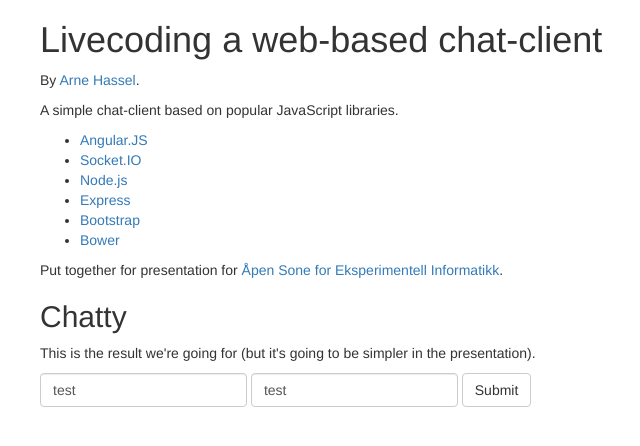
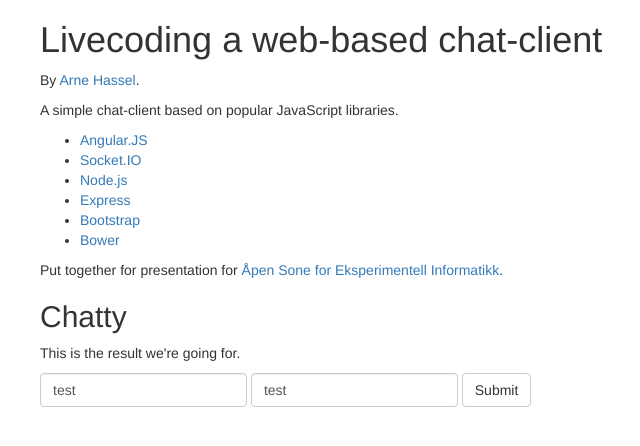
Before and after one commit to megoth/chatty, a website: page index.html in a window 1280 px wide. Shown: the whole page, without its empty margins (30-670 px from the left). Drawn offline with nearby package versions, Linux system fonts and the light colour scheme; no server answers.

Commit message:
Removed some console.logs, etc

```diff
--- a/index.html
+++ b/index.html
@@ -40,7 +40,7 @@
 		<p>Put together for presentation for <a href="http://sonen.ifi.uio.no/">Åpen Sone for Eksperimentell Informatikk</a>.</p>
 		<div ng-controller="ChatController">
 			<h2>Chatty</h2>
-			<p>This is the result we're going for (but it's going to be simpler in the presentation).</p>
+			<p>This is the result we're going for.</p>
 			<form class="form-inline" name="messageForm" role="form" ng-submit="sendMsg()">
 				<div class="form-group">
 					<input class="form-control" name="nick" ng-model="nick" placeholder="Nickname" required type="text" />
--- a/package.json
+++ b/package.json
@@ -1,6 +1,6 @@
 {
   "name": "megoth-chatty",
-  "version": "0.0.0",
+  "version": "0.0.1",
   "description": "A simple chat-client",
   "main": "web.js",
   "repository": {
@@ -12,8 +12,7 @@
     "angular",
     "socket.io",
     "heroku",
-    "express",
-    "mongo"
+    "express"
   ],
   "author": "Arne Hassel",
   "license": "MIT",
--- a/src/chat.js
+++ b/src/chat.js
@@ -10,14 +10,12 @@
 			});
 		});
 		socket.on('newMessage', function (message) {
-			console.log("NEW MESSAGE", message);
 			$scope.$apply(function () {
 				$scope.messages.unshift(message);
 			});
 		});
 
 		$scope.sendMsg = function () {
-			console.log("SENDING MSG");
 			socket.emit('newMessage', { nick: $scope.nick, message: $scope.message });
 		};
 	}]);
--- a/web.js
+++ b/web.js
@@ -2,7 +2,6 @@
 var app = express();
 var port = process.env.PORT || 5000;
 var socket = require('socket.io');
-//var chat = require('./chat');
 
 app.configure(function () {
 	app.use("/", express.static(__dirname));
@@ -12,7 +11,6 @@
 io.sockets.on('connection', function (socket) {
 	socket.emit('history', []);
 	socket.on('newMessage', function (message) {
-		console.log("NEW MESSAGE", message);
 		connections.forEach(function (oldSocket) {
 			oldSocket.emit('newMessage', message);
 		});
```
